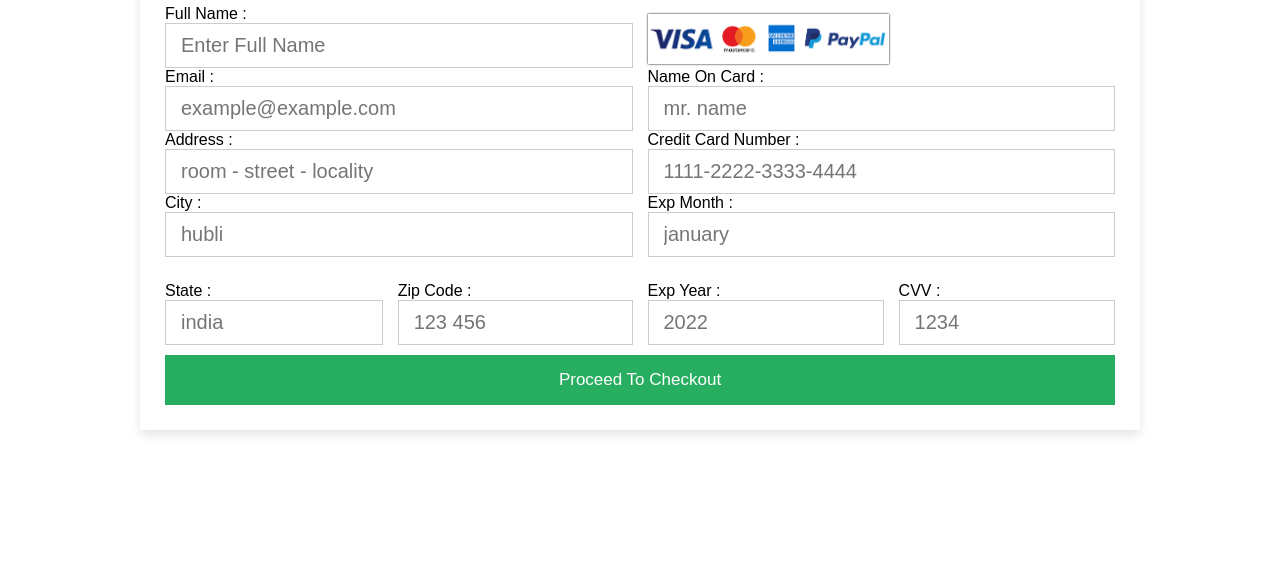
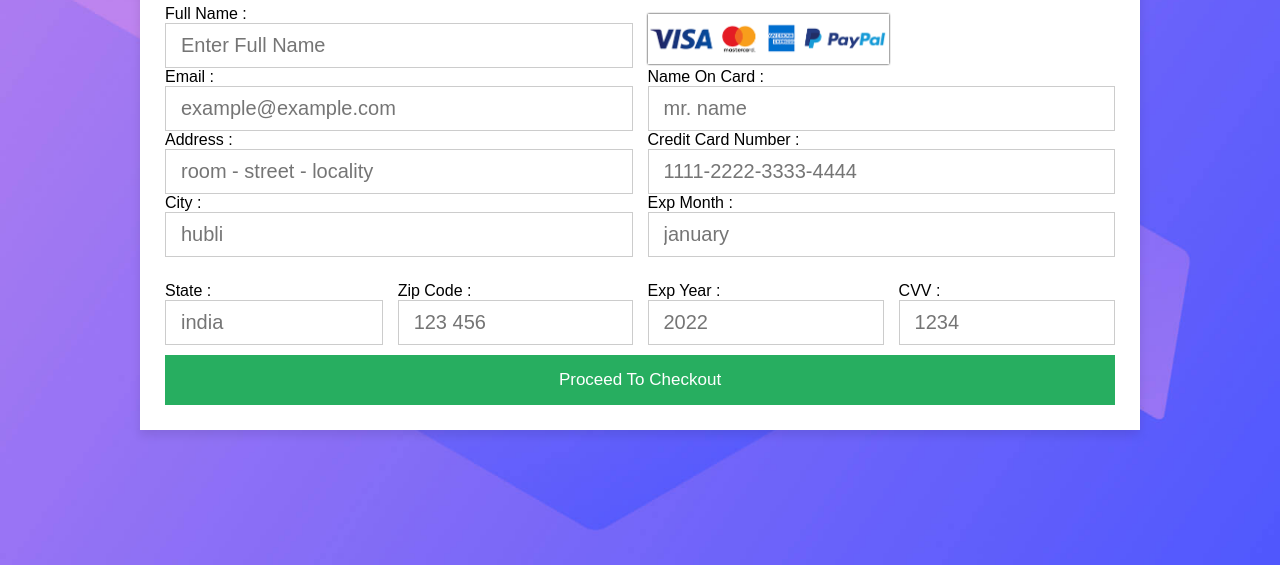
Before and after one commit to Prasanna-koppal/NFT, a plain HTML site: page Paymentform.html in a window 1280 px wide. Shown: the part 235-800 px from the top of the page. Drawn offline with Linux system fonts and the light colour scheme; files whose address does not match are found by name.

Commit message:
Update style_forms.css

```diff
--- a/style_forms.css
+++ b/style_forms.css
@@ -14,7 +14,7 @@
     align-items: center;
     padding: 25px;
     min-height: 100vh;
-    background-image: url(images/61fdc5db62044cc2b17606a5_webflow-tutorial-onectus.jpeg);
+    background-image: url(61fdc5db62044cc2b17606a5_webflow-tutorial-onectus.jpeg);
     background-repeat: no-repeat;
     background-position: center;
     background-size: cover;
```
